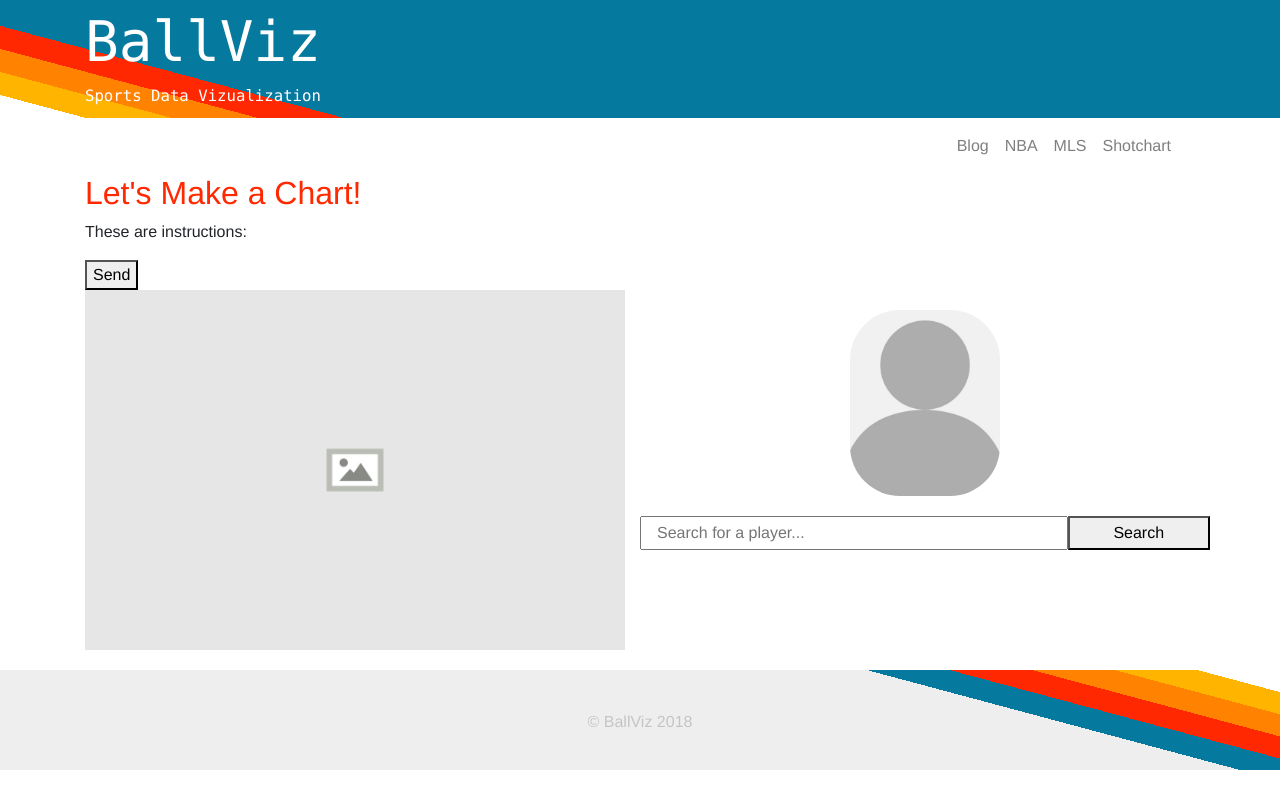
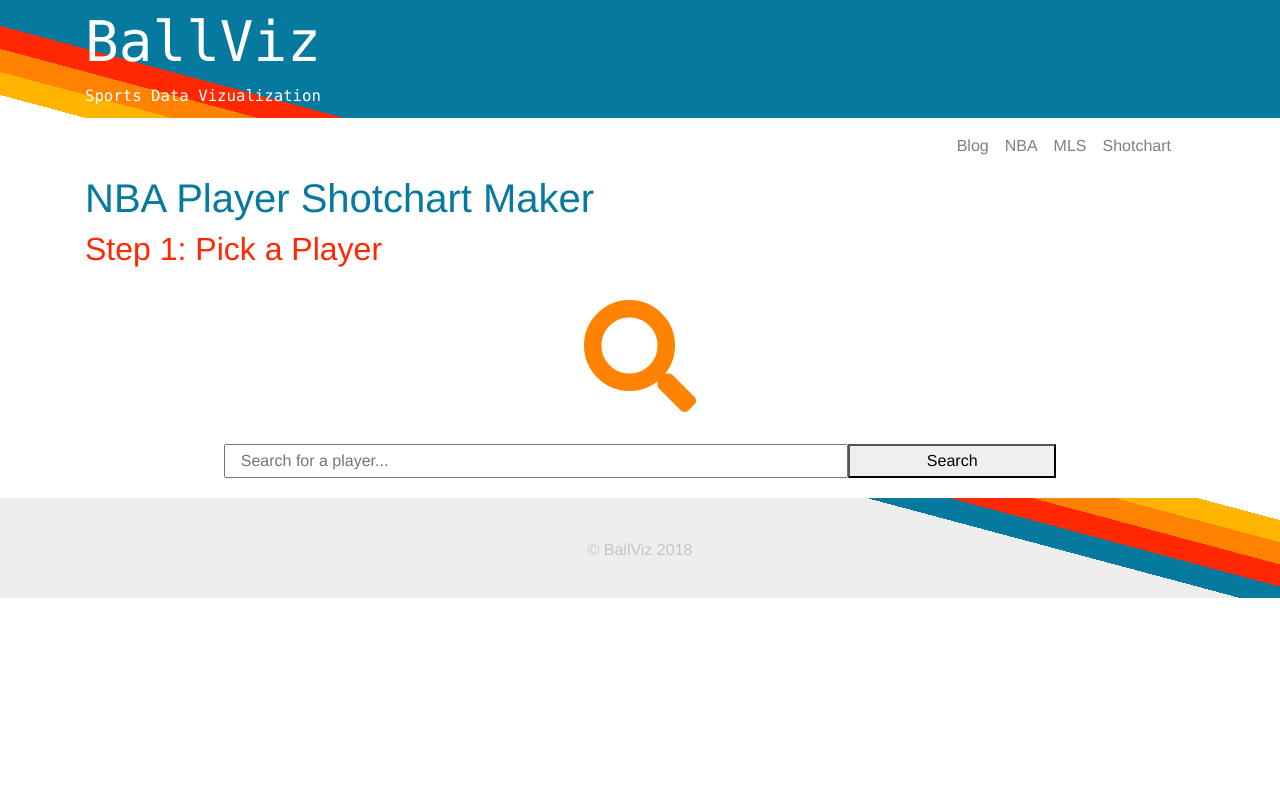
Before and after one commit to mchauta/Ballviz, a Django app: page /nba/shot-charts/ in a window 1280 px wide. Run offline with Django 3.2, Linux system fonts and the light colour scheme; some libraries are stand-ins or nearby versions.

Commit message:
bug fixes and new layout

```diff
--- a/blog/static/css/_shotcharts.scss
+++ b/blog/static/css/_shotcharts.scss
@@ -26,6 +26,22 @@
 }
 
 .chart_searchForm {
-  width: 100%;
-  display: flex;
+    width: 75%;
+    display: flex;
+    margin-left: auto;
+    margin-right: auto;
 }
+
+#search-term-label{
+    width: 100%;
+    text-align: center;
+    padding: 15px;
+    color: gray;
+  }
+
+.step-icon {
+    width: 100%;
+    color: $orange;
+    text-align: center;
+    font-size: 7rem;
+}
--- a/blog/static/css/style.css
+++ b/blog/static/css/style.css
@@ -1,2 +1,2 @@
-.chartMaker{display:flex}.chartPreview img{width:100%;object-fit:cover}.player_preview{width:100%;padding:20px}.player_preview img{width:150px;margin-left:auto;margin-right:auto;display:block;border-radius:50px}.chart_searchForm{width:100%;display:flex}h1,h1 a{color:#06799F}h2,h2 a{color:#FF2800}h3,h3 a{color:#FFB400}input{padding:3px}body{font-family:AtlasGroteskWeb,"Helvetica Neue",Helvetica,Arial,sans-serif}.page-footer{background:linear-gradient(15deg, #eee, #eee 75%, #06799F 75%, #06799F 80%, #FF2800 80%, #FF2800 85%, #FF8300 85%, #FF8300 90%, #FFB400 90%, #FFB400 95%, #fff 95%, #fff 100%);color:#888;padding:20px;margin-top:20px;height:100px}.footer-copyright{text-align:center;opacity:0.4;padding:20px}.page-header{background:linear-gradient(15deg, #fff, #fff 5%, #FFB400 5%, #FFB400 10%, #FF8300 10%, #FF8300 15%, #FF2800 15%, #FF2800 20%, #06799F 20%, #06799F 25%);color:#fff;border-bottom:0px;margin:0px}.page-header a{color:#fff}.header-brand{font-size:3.5rem;font-family:Consolas,Monaco,monospace}.header-tagline{font-family:Consolas,Monaco,monospace;font-size:.98rem;padding-bottom:10px}
+.chartMaker{display:flex}.chartPreview img{width:100%;object-fit:cover}.player_preview{width:100%;padding:20px}.player_preview img{width:150px;margin-left:auto;margin-right:auto;display:block;border-radius:50px}.chart_searchForm{width:75%;display:flex;margin-left:auto;margin-right:auto}#search-term-label{width:100%;text-align:center;padding:15px;color:gray}.step-icon{width:100%;color:#FF8300;text-align:center;font-size:7rem}h1,h1 a{color:#06799F}h2,h2 a{color:#FF2800}h3,h3 a{color:#FFB400}input{padding:3px}body{font-family:AtlasGroteskWeb,"Helvetica Neue",Helvetica,Arial,sans-serif}.page-footer{background:linear-gradient(15deg, #eee, #eee 75%, #06799F 75%, #06799F 80%, #FF2800 80%, #FF2800 85%, #FF8300 85%, #FF8300 90%, #FFB400 90%, #FFB400 95%, #fff 95%, #fff 100%);color:#888;padding:20px;margin-top:20px;height:100px}.footer-copyright{text-align:center;opacity:0.4;padding:20px}.page-header{background:linear-gradient(15deg, #fff, #fff 5%, #FFB400 5%, #FFB400 10%, #FF8300 10%, #FF8300 15%, #FF2800 15%, #FF2800 20%, #06799F 20%, #06799F 25%);color:#fff;border-bottom:0px;margin:0px}.page-header a{color:#fff}.header-brand{font-size:3.5rem;font-family:Consolas,Monaco,monospace}.header-tagline{font-family:Consolas,Monaco,monospace;font-size:.98rem;padding-bottom:10px}
 /*# sourceMappingURL=style.css.map */
--- a/blog/static/js/shotchart.js
+++ b/blog/static/js/shotchart.js
@@ -1,9 +1,38 @@
 $(document).ready( function() {
+
+
+
 
   const searchButton = $('#player-search-button');
   const searchInput = $('#player-search-term');
   const results = $('#search-results');
+  const termLabel = $('#search-term-label');
+  termLabel.hide();
   results.hide();
+
+  function clearSearch() {
+    termLabel.empty();
+    results.empty();
+  }
+
+  function displayResults(data, term) {
+    parseData = JSON.parse(data);
+    if (parseData.length > 0) {
+      termLabel.text('Search results for "' + term + '":');
+      termLabel.fadeIn();
+      $.map(parseData, function(player, i) {
+        results.append('<li value=' + player.id + '>' + player.full_name + '</li>');
+      })
+      results.fadeIn();
+    } else {
+      termLabel.text('There are no results for "' + term + '"');
+      termLabel.fadeIn();
+    }
+  }
+
+  searchInput.change(function() {
+    clearSearch();
+  })
 
   searchInput.keypress(function(event){
     var keycode = (event.keyCode ? event.keyCode : event.which);
@@ -26,10 +55,8 @@ $(document).ready( function() {
         },
         success: function( data )
         {
-          $.map(JSON.parse(data), function(player, i) {
-          results.append('<li value=' + player.id + '>' + player.full_name + '</li>');
-        })
-          results.fadeIn();
+          console.log(data);
+          displayResults(data, term);
 
         },
         error: function(error) {
--- a/blog/templates/blog/nba_shotchart.html
+++ b/blog/templates/blog/nba_shotchart.html
@@ -10,42 +10,34 @@
 
 {% block css %}
   <link rel="stylesheet" href="https://ajax.googleapis.com/ajax/libs/jqueryui/1.12.1/themes/smoothness/jquery-ui.css">
+  <link rel="stylesheet" href="https://use.fontawesome.com/releases/v5.5.0/css/all.css" integrity="sha384-B4dIYHKNBt8Bc12p+WXckhzcICo0wtJAoU8YZTY5qE0Id1GSseTk6S+L3BlXeVIU" crossorigin="anonymous">
 {% endblock %}
 
 
   {% block content %}
     <div class="page">
-      <div class="row">
-          <div class="col-md-12">
-            <h2>Let's Make a Chart!</h2>
-            <p>These are instructions:</p>
-            <button id="test-ajax">Send</button>
-            <img src="" id="results">
-          </div>
-      </div>
-      <div class="row">
-        <div id="chart-container">
-          <div class="chartMaker">
-            <div class="col-sm-12 col-md-6 chartPreview">
-              <img src="/static/img/placeholder.jpg" />
-            </div>
-            <div class="col-sm-12 col-md-6 chartFields">
-              <div class="player_preview">
-                <img src="/static/img/player_placeholder.jpg" />
-              </div>
-              <div class="row player_search">
-                <div class="chart_searchForm">
-                  <input id="player-search-term" class="col-9" placeholder="Search for a player..." />
-                  <button id="player-search-button" class="col-3">Search</button>
+        <h1>NBA Player Shotchart Maker</h1>
+        <div id="chart-container" class="ChartMaker">
+            <div id="step-one">
+              <h2>Step 1: Pick a Player</h2>
+              <div class="row">
+                <div class="col-12 step-icon">
+                  <i class="fas fa-search"></i>
                 </div>
               </div>
-              <div class="row player_selections">
+              <div class="row chart_searchForm">
+                <input id="player-search-term" class="col-9" placeholder="Search for a player..." />
+                <button id="player-search-button" class="col-3">Search</button>
+              </div>
+
+              <div class="row player-selection">
+                <div id="search-term-label">
+
+                </div>
                 <ul id="search-results">
                 </ul>
               </div>
             </div>
-          </div>
         </div>
-      </div>
     </div>
   {% endblock %}
```
Also changed, not shown: 1 other file.
